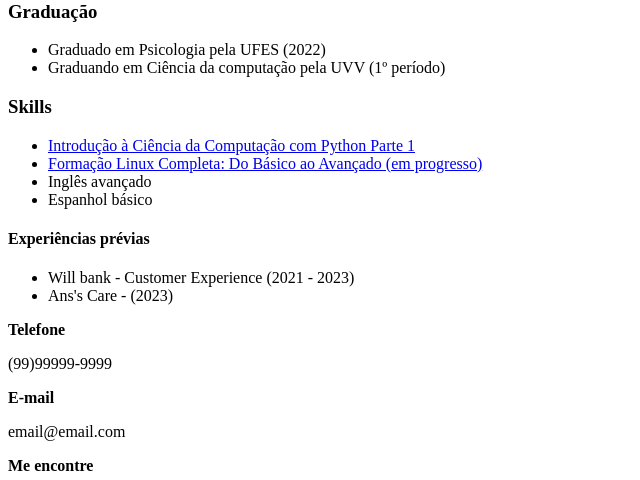
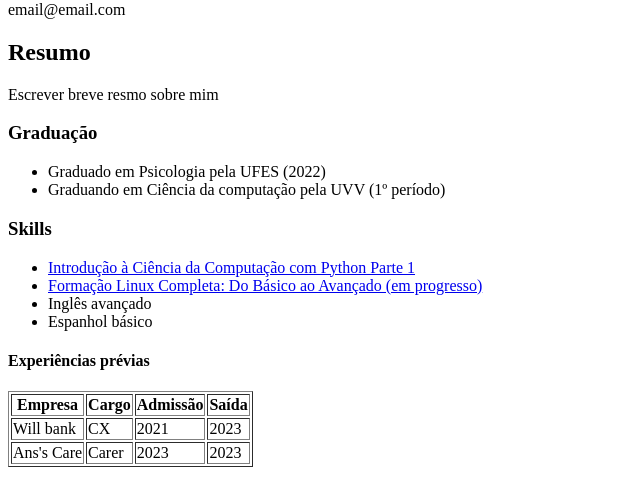
Before and after one commit to gabrielmlborges/Desenvolvimento_web_aula, a plain HTML site: page index.html in a window 1280 px wide. Shown: the part 163-643 px from the top of the page, without its empty margins (0-640 px from the left). Drawn offline with Linux system fonts and the light colour scheme.

Commit message:
Mudanças não significativas

```diff
--- a/index.html
+++ b/index.html
@@ -3,26 +3,33 @@
 
 <head>
     <title>Portifólio</title>
+    <link rel="stylesheet" href="styl.css">
 </head>
 
 <body>
 
     <header>
         <h1>Gabriel Mendonça Leão Borges</h1>
+        <p>Estudande de Ciência da Computação - UVV</p>
+        <a href="https://github.com/gabrielmlborges" target="_blank"><img src="imagens\github-mark.png" alt="Github"
+                width="30px"></a>
+        <a href="https://br.linkedin.com/in/gabriel-mendon%C3%A7a-le%C3%A3o-borges-3413a0209" target="_blank"><img
+                src="imagens\linkedinlogo.png" alt="LinkedIn" width="30px"></a>
+        <p>email@email.com</p>
     </header>
 
+    <div>
         <h2>Resumo</h2>
         <p>Escrever breve resmo sobre mim</p>
-
         <h3>Graduação</h3>
         <ul>
             <li>Graduado em Psicologia pela UFES (2022)</li>
             <li>Graduando em Ciência da computação pela UVV (1º período)</li>
         </ul>
-
         <h3>Skills</h3>
         <ul>
-        <li><a href="https://www.coursera.org/learn/ciencia-computacao-python-conceitos" target="_blank">Introdução à
+            <li><a href="https://www.coursera.org/learn/ciencia-computacao-python-conceitos" target="_blank">Introdução
+                    à
                     Ciência da Computação com Python Parte 1</a></li>
             <li><a href="https://www.udemy.com/course/formacao-linux-completa-do-basico-ao-avancado/"
                     target="_blank">Formação
@@ -30,34 +37,36 @@
             <li>Inglês avançado</li>
             <li>Espanhol básico</li>
         </ul>
-
         <h4>Experiências prévias</h4>
-    <ul>
-        <li>Will bank - Customer Experience (2021 - 2023)</li>
-        <li>Ans's Care - (2023)</li>
-    </ul>
-
-
-
-
+        <table border="1">
+            <thead>
+                <th>Empresa</th>
+                <th>Cargo</th>
+                <th>Admissão</th>
+                <th>Saída</th>
+            </thead>
+            <tbody>
+                <tr>
+                    <td>Will bank</td>
+                    <td>CX</td>
+                    <td>2021</td>
+                    <td>2023</td>
+                </tr>
+                <tr>
+                    <td>Ans's Care</td>
+                    <td>Carer</td>
+                    <td>2023</td>
+                    <td>2023</td>
+                </tr>
+            </tbody>
+        </table>
+    </div>
     <footer>
-        <p><strong>Telefone</strong></p>
-        <p>(99)99999-9999</p>
-        <p><strong>E-mail</strong></p>
-        <p>email@email.com</p>
-        <p><strong>Me encontre</strong></p>
-        <a href="https://github.com/gabrielmlborges" target="_blank"><img src="imagens\github-mark.png" alt="Github"
-                width="30px"></a>
-        <a href="https://br.linkedin.com/in/gabriel-mendon%C3%A7a-le%C3%A3o-borges-3413a0209" target="_blank"><img
-                src="imagens\linkedinlogo.png" alt="LinkedIn" width="30px"></a>
         <p><strong>Envie uma mensagem</strong></p>
         <p>E-mail</p>
         <input type="email"> <br>
         <textarea name="mensagem" id="mensagem" cols="30" rows="10"></textarea> <br>
         <input type="submit">
-
     </footer>
-
 </body>
-
 </html>
```
Lines whose indentation alone changed are shown as unchanged.
